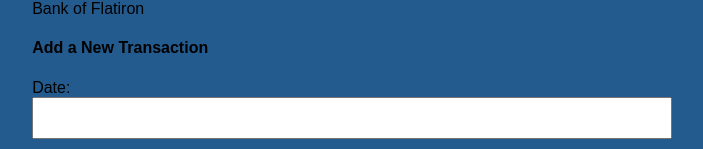
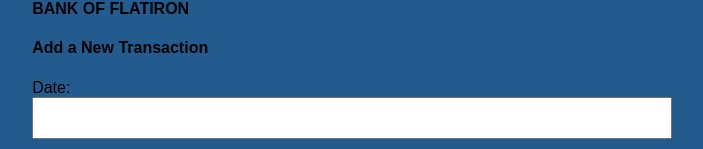
Before and after one commit to bonganimasemola/BANKOFFLATIRON, a React (Create React App) app: page / in a window 1280 px wide. Shown: the top 149 px of the page, without its empty margins (288-991 px from the left). Built offline with nearby package versions, Linux system fonts and the light colour scheme; data requests are answered from the project's data file.

Commit message:
slight html edit in header

```diff
--- a/src/App.js
+++ b/src/App.js
@@ -31,7 +31,7 @@ function App() {
 
   return (
     <div className="App">
-      <header className="App-header">Bank of Flatiron</header>
+      <header className="App-header"><strong>BANK OF FLATIRON</strong></header>
       <TransactionSubmitForm addTransaction={addTransaction} />
       <TransactionSearchBar searchTerm={searchTerm} setSearchTerm={setSearchTerm} />
       <TransactionTable transactions={filteredTransactions} onDeleteTransaction={deleteTransaction} />
```
